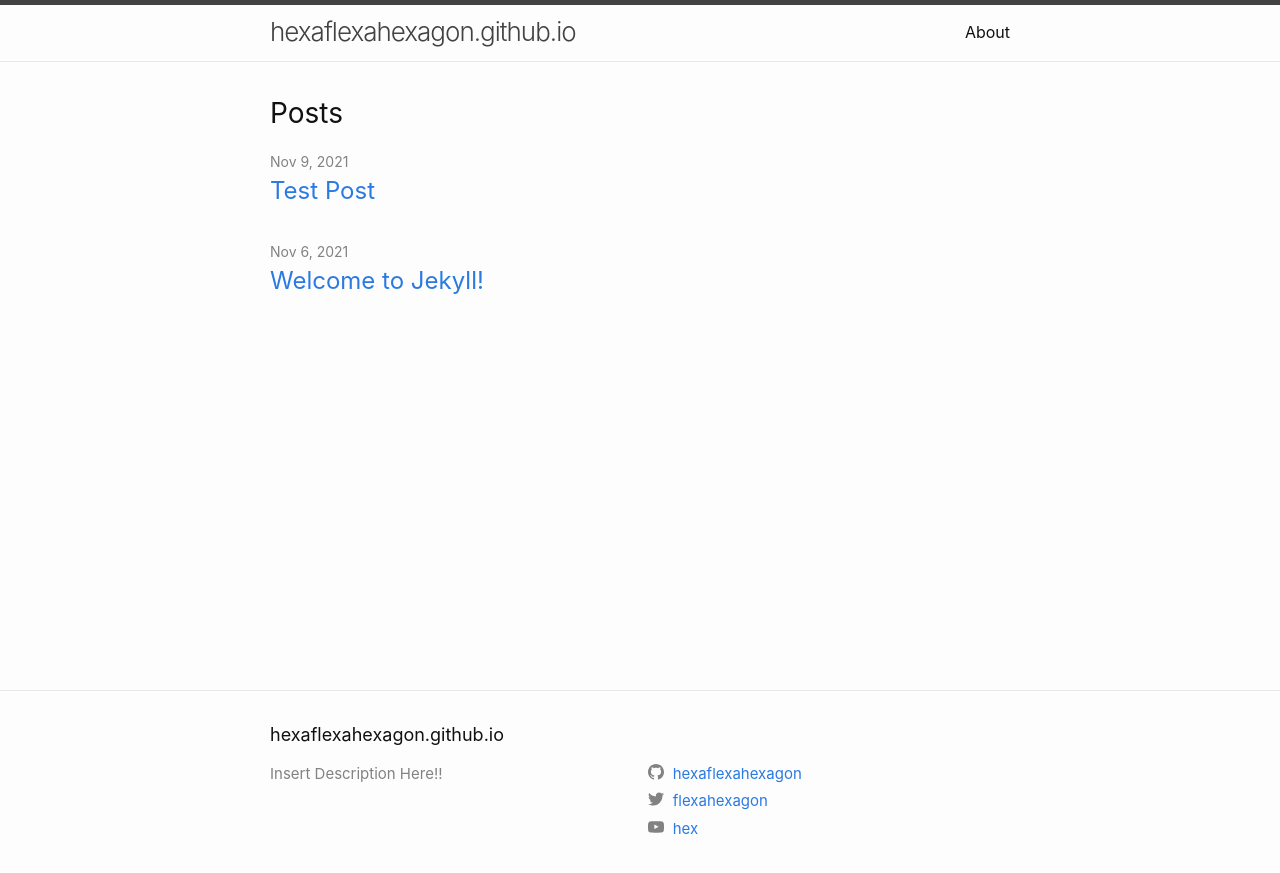
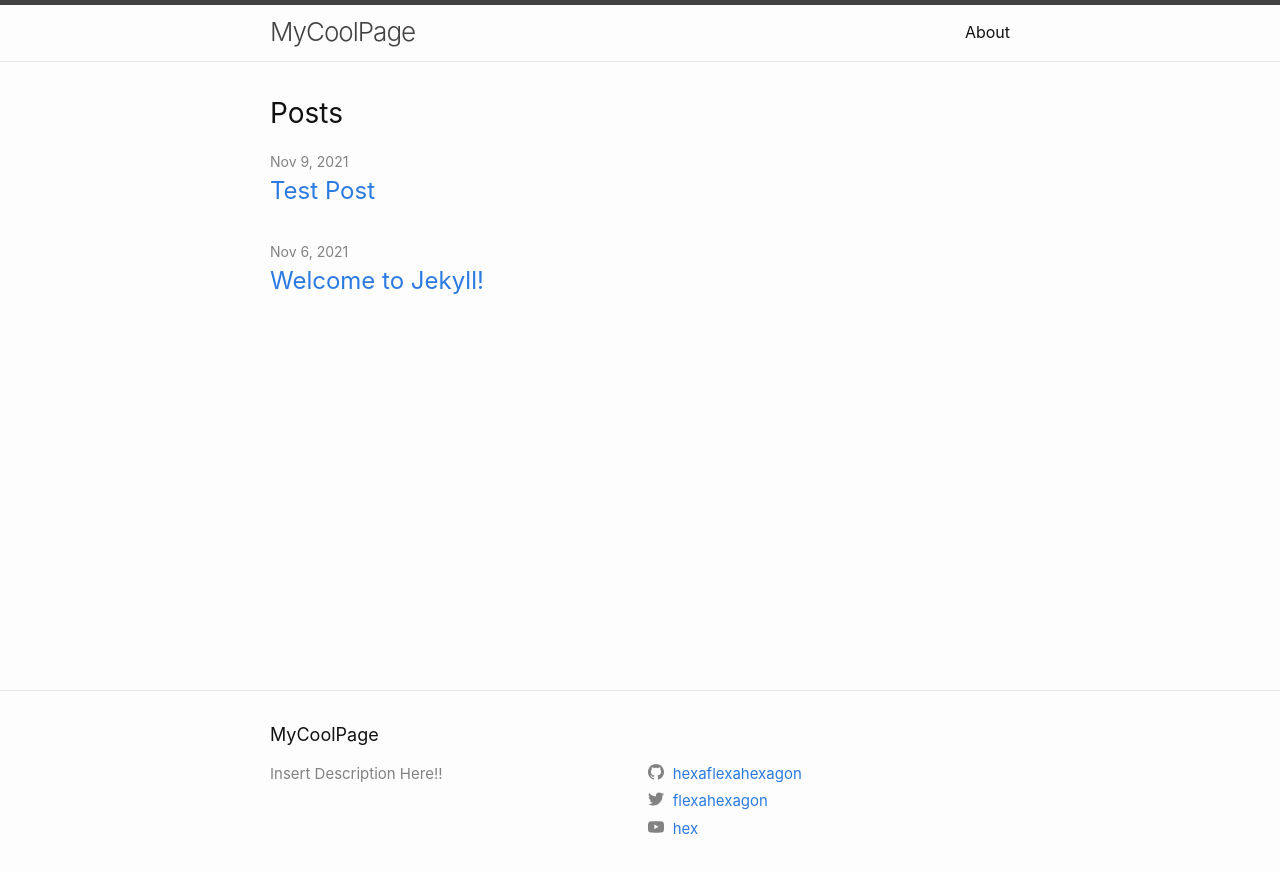
Before and after one commit to hexaflexahexagon/hexaflexahexagon.github.io, a Jekyll site: the page built from index.markdown, in a window 1280 px wide. Shown: the top 873 px of the page. Built offline with Jekyll 4.4.1, drawn with Linux system fonts in a browser that asks for light colours.

Commit message:
fix: re-add title in _config.yml that I nuked
oops

```diff
--- a/_config.yml
+++ b/_config.yml
@@ -1,4 +1,5 @@
 # Basic page info
+title: MyCoolPage
 author: hex
 description: >-
   Insert Description Here!!
```
